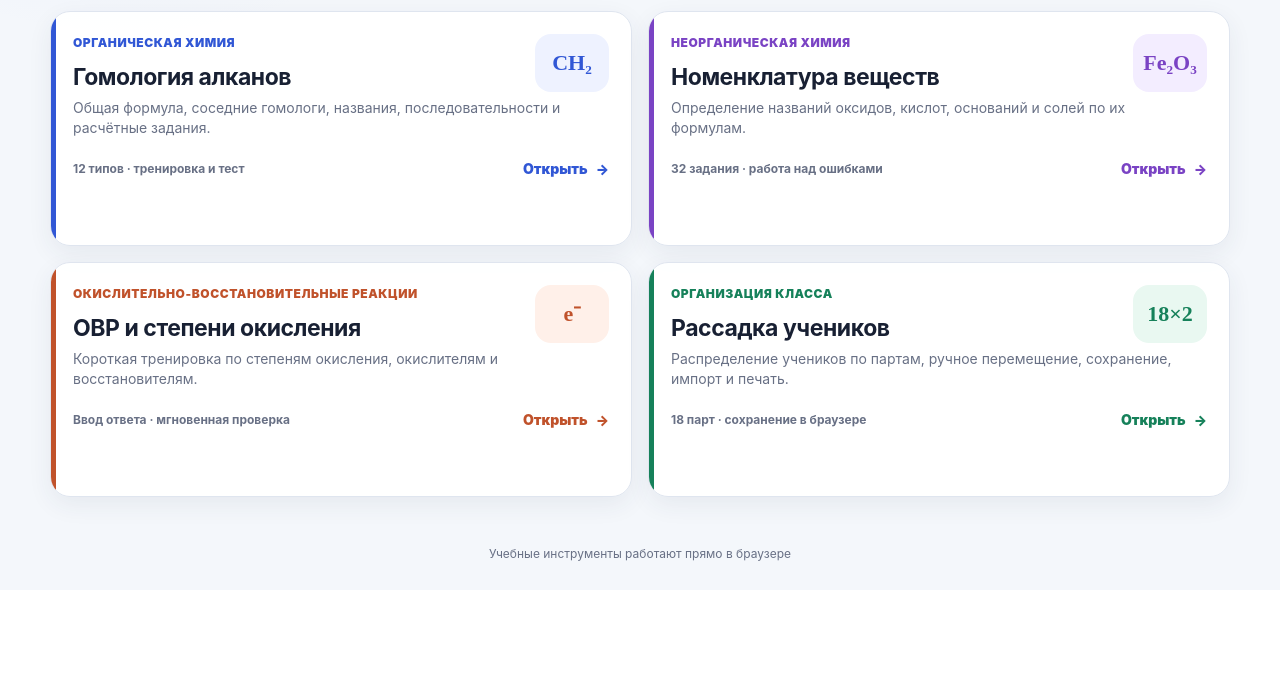
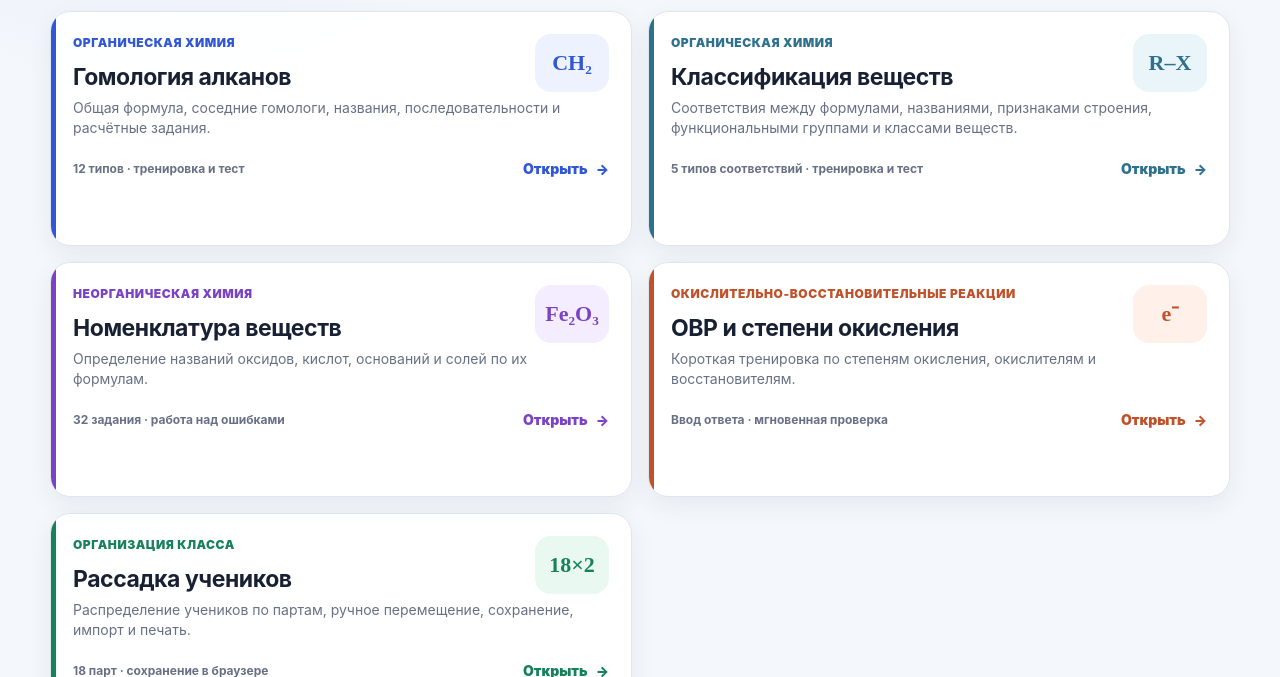
Before and after one commit to bj2mxshg89-blip/bj2mxshg89-blip.github.io, a plain HTML site: page index.html in a window 1280 px wide. Shown: the part 423-1100 px from the top of the page. Before the commit the page ends 1013 px from the top, so only its background shows below. Drawn offline with Linux system fonts and the light colour scheme.

Commit message:
Link organic classification trainer from home

```diff
--- a/index.html
+++ b/index.html
@@ -58,6 +58,21 @@
           </div>
         </article>
 
+        <article class="tool-card" style="--tool-accent:#2d718f;--tool-soft:#eaf5f9">
+          <div class="tool-card-top">
+            <div>
+              <div class="tool-kicker">Органическая химия</div>
+              <h3>Классификация веществ</h3>
+            </div>
+            <div class="tool-symbol" aria-hidden="true">R–X</div>
+          </div>
+          <p>Соответствия между формулами, названиями, признаками строения, функциональными группами и классами веществ.</p>
+          <div class="tool-card-bottom">
+            <span class="tool-meta">5 типов соответствий · тренировка и тест</span>
+            <a class="tool-link" href="organic-classification.html">Открыть</a>
+          </div>
+        </article>
+
         <article class="tool-card" style="--tool-accent:#7a43c4;--tool-soft:#f3edff">
           <div class="tool-card-top">
             <div>
@@ -88,7 +103,7 @@
           </div>
         </article>
 
-        <article class="tool-card" style="--tool-accent:#16815a;--tool-soft:#e9f8f1">
+        <article class="tool-card tool-card-wide" style="--tool-accent:#16815a;--tool-soft:#e9f8f1">
           <div class="tool-card-top">
             <div>
               <div class="tool-kicker">Организация класса</div>
```
